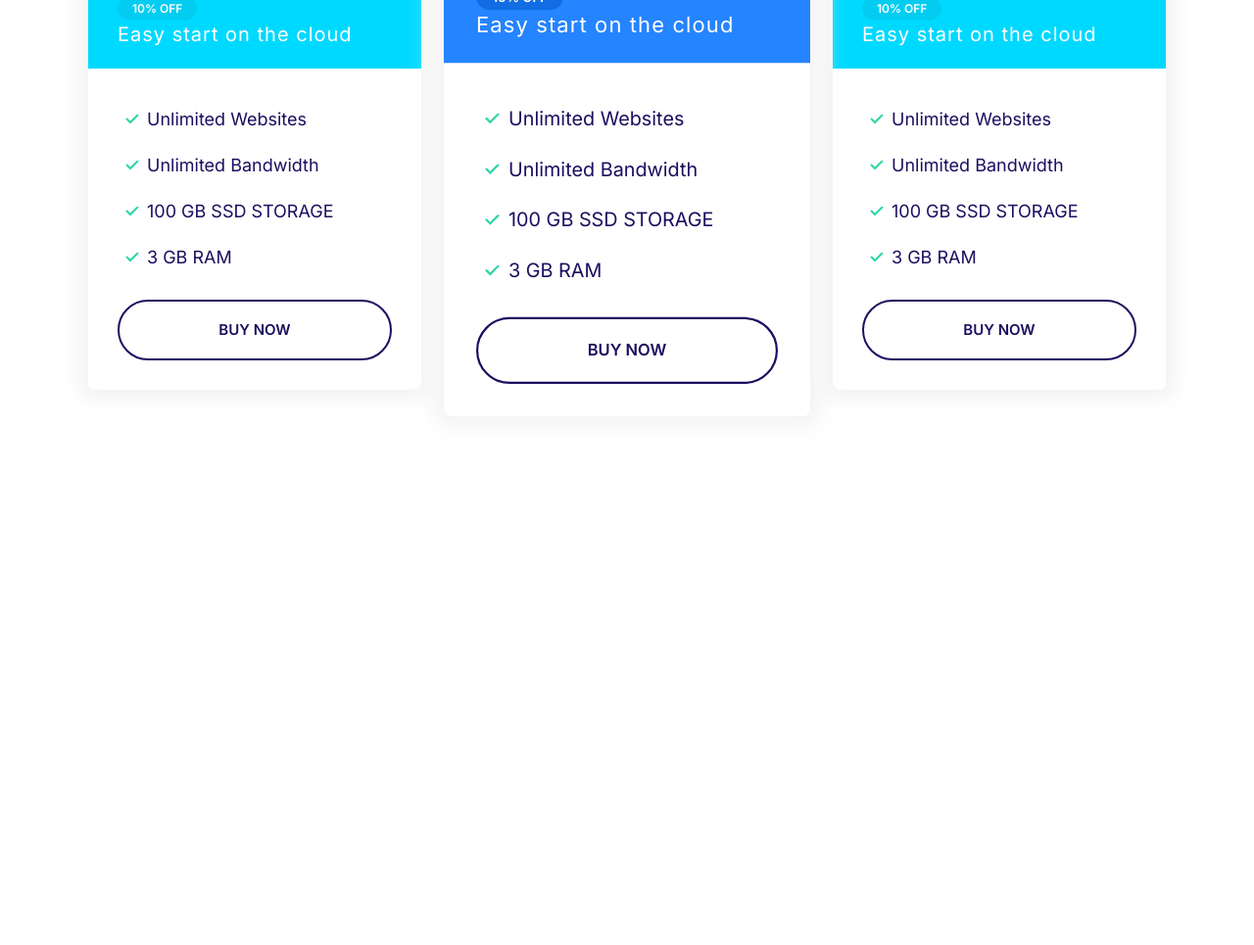
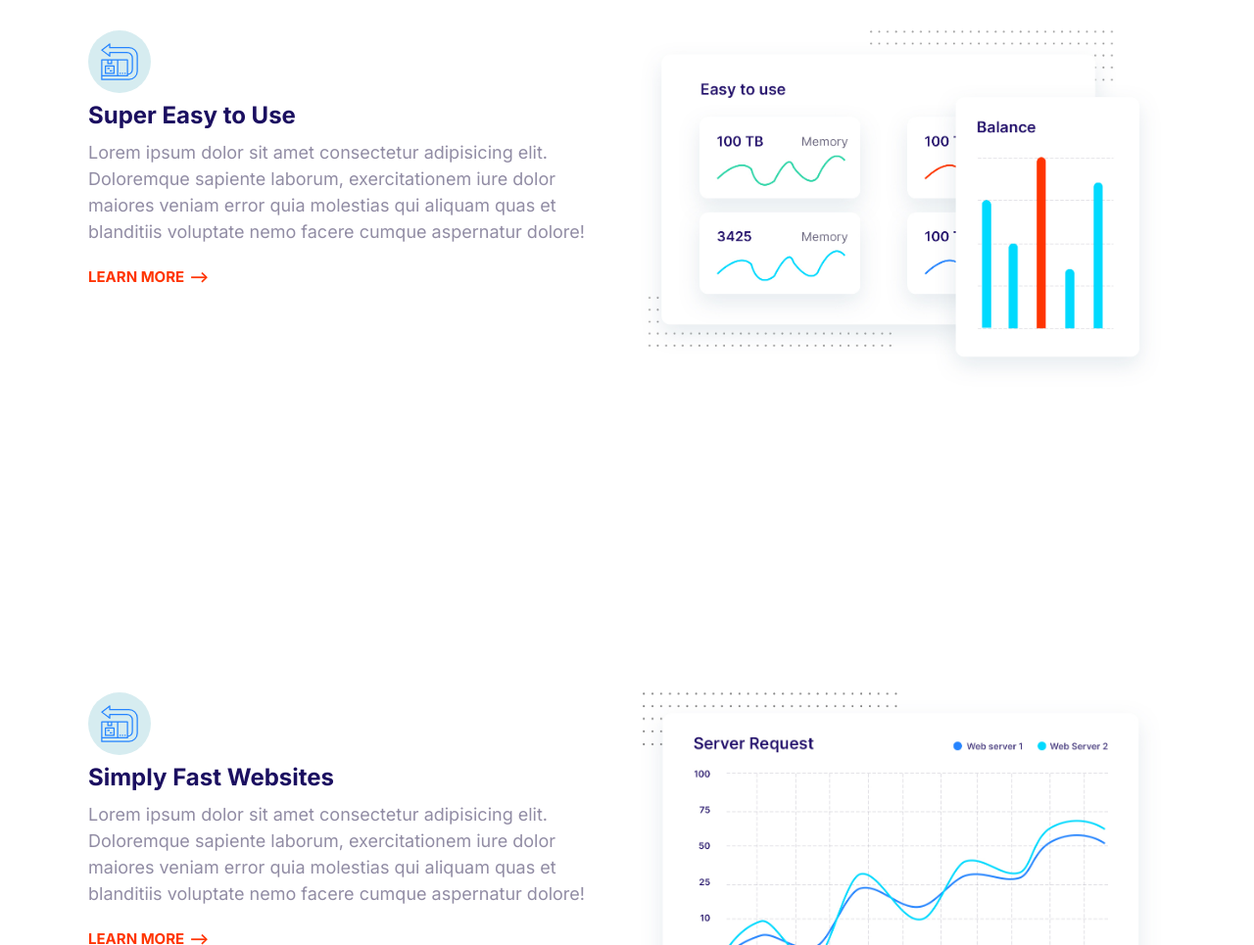
Before and after one commit to MRXdev12/moshify, a plain HTML site: page index.html in a window 1280 px wide. Shown: the part 203-1168 px from the top of the page at 98% size. Before the commit the page ends 800 px from the top, so only its background shows below. Drawn offline with Linux system fonts and the light colour scheme.

Commit message:
features block component

```diff
--- a/css/styles.css
+++ b/css/styles.css
@@ -763,3 +763,28 @@
   max-width: 500px;
   margin: 0 auto;
 }
+
+/* Features Block */
+
+.feature {
+  gap: 4rem 2rem;
+  margin: 12rem 0;
+}
+
+.feature:first-of-type {
+  margin-top: 6rem;
+}
+
+.feature__heading {
+  margin: 1rem 0;
+}
+
+.feature__image {
+  width: 100%;
+}
+
+@media screen and (min-width: 768px) {
+  .feature:nth-of-type(even) .feature__content {
+    order: 2;
+  }
+}
--- a/index.html
+++ b/index.html
@@ -15,69 +15,84 @@
     <link rel="stylesheet" href="css/styles.css" />
   </head>
   <body>
-    <section class="block container block-plans">
-      <div class="grid grid--1x3">
-        <div class="plan">
-          <div class="card card--secondary">
-            <header class="card__header">
-              <h3 class="plan__name">Entry</h3>
-              <span class="plan__price">$14</span>
-              <span class="plan__billing-cycle">/month</span>
-              <span class="badge badge--secondary badge--small">10% OFF</span>
-              <span class="plan__description">Easy start on the cloud</span>
-            </header>
-            <div class="card__body">
-              <ul class="list list--tick">
-                <li class="list__item">Unlimited Websites</li>
-                <li class="list__item">Unlimited Bandwidth</li>
-                <li class="list__item">100 GB SSD STORAGE</li>
-                <li class="list__item">3 GB RAM</li>
-              </ul>
-              <button class="btn btn--outline btn--block">Buy Now</button>
-            </div>
-          </div>
+    <section class="block container">
+      <header class="block__header">
+        <h2>Host on the Cloud to Keep Growing</h2>
+        <p>
+          Lorem ipsum, dolor sit amet consectetur adipisicing elit. Temporibus,
+          quasi.
+        </p>
+      </header>
+      <article class="grid grid--1x2 feature">
+        <div class="feature__content">
+          <span class="icon-container">
+            <svg class="icon icon--primary">
+              <use xlink:href="images/sprite.svg#easy"></use>
+            </svg>
+          </span>
+          <h3 class="feature__heading">Super Easy to Use</h3>
+          <p>
+            Lorem ipsum dolor sit amet consectetur adipisicing elit. Doloremque
+            sapiente laborum, exercitationem iure dolor maiores veniam error
+            quia molestias qui aliquam quas et blanditiis voluptate nemo facere
+            cumque aspernatur dolore!
+          </p>
+          <a href="#" class="link-arrow">Learn More</a>
         </div>
-        <div class="plan plan--popular">
-          <div class="card card--primary">
-            <header class="card__header">
-              <h3 class="plan__name">Entry</h3>
-              <span class="plan__price">$14</span>
-              <span class="plan__billing-cycle">/month</span>
-              <span class="badge badge--primary badge--small">10% OFF</span>
-              <span class="plan__description">Easy start on the cloud</span>
-            </header>
-            <div class="card__body">
-              <ul class="list list--tick">
-                <li class="list__item">Unlimited Websites</li>
-                <li class="list__item">Unlimited Bandwidth</li>
-                <li class="list__item">100 GB SSD STORAGE</li>
-                <li class="list__item">3 GB RAM</li>
-              </ul>
-              <button class="btn btn--outline btn--block">Buy Now</button>
-            </div>
-          </div>
+        <picture>
+          <source type="image/webp" srcset="images/easy.webp" />
+          <source type="image/jpg" srcset="images/easy.jpg" />
+          <img class="feature__image" src="images/easy.jpg" alt="" />
+        </picture>
+      </article>
+    </section>
+    <section class="block container">
+      <article class="grid grid--1x2 feature">
+        <div class="feature__content">
+          <span class="icon-container">
+            <svg class="icon icon--primary">
+              <use xlink:href="images/sprite.svg#easy"></use>
+            </svg>
+          </span>
+          <h3 class="feature__heading">Simply Fast Websites</h3>
+          <p>
+            Lorem ipsum dolor sit amet consectetur adipisicing elit. Doloremque
+            sapiente laborum, exercitationem iure dolor maiores veniam error
+            quia molestias qui aliquam quas et blanditiis voluptate nemo facere
+            cumque aspernatur dolore!
+          </p>
+          <a href="#" class="link-arrow">Learn More</a>
         </div>
-        <div class="plan">
-          <div class="card card--secondary">
-            <header class="card__header">
-              <h3 class="plan__name">Entry</h3>
-              <span class="plan__price">$14</span>
-              <span class="plan__billing-cycle">/month</span>
-              <span class="badge badge--secondary badge--small">10% OFF</span>
-              <span class="plan__description">Easy start on the cloud</span>
-            </header>
-            <div class="card__body">
-              <ul class="list list--tick">
-                <li class="list__item">Unlimited Websites</li>
-                <li class="list__item">Unlimited Bandwidth</li>
-                <li class="list__item">100 GB SSD STORAGE</li>
-                <li class="list__item">3 GB RAM</li>
-              </ul>
-              <button class="btn btn--outline btn--block">Buy Now</button>
-            </div>
-          </div>
+        <picture>
+          <source type="image/webp" srcset="images/fast.webp" />
+          <source type="image/jpg" srcset="images/fast.jpg" />
+          <img class="feature__image" src="images/fast.jpg" alt="" />
+        </picture>
+      </article>
+    </section>
+    <section class="block container">
+      <article class="grid grid--1x2 feature">
+        <div class="feature__content">
+          <span class="icon-container">
+            <svg class="icon icon--primary">
+              <use xlink:href="images/sprite.svg#wordpress"></use>
+            </svg>
+          </span>
+          <h3 class="feature__heading">Wordpress made easy</h3>
+          <p>
+            Lorem ipsum dolor sit amet consectetur adipisicing elit. Doloremque
+            sapiente laborum, exercitationem iure dolor maiores veniam error
+            quia molestias qui aliquam quas et blanditiis voluptate nemo facere
+            cumque aspernatur dolore!
+          </p>
+          <a href="#" class="link-arrow">Learn More</a>
         </div>
-      </div>
+        <picture>
+          <source type="image/webp" srcset="images/wordpress.webp" />
+          <source type="image/jpg" srcset="images/wordpress.jpg" />
+          <img class="feature__image" src="images/wordpress.jpg" alt="" />
+        </picture>
+      </article>
     </section>
     <script src="js/main.js"></script>
   </body>
```
Also changed, not shown: components/features-block.html (added, +79 -0 lines), images/easy.jpg (added), images/easy.webp (added), images/fast.webp (added), images/support.webp (added), images/wordpress.webp (added).
